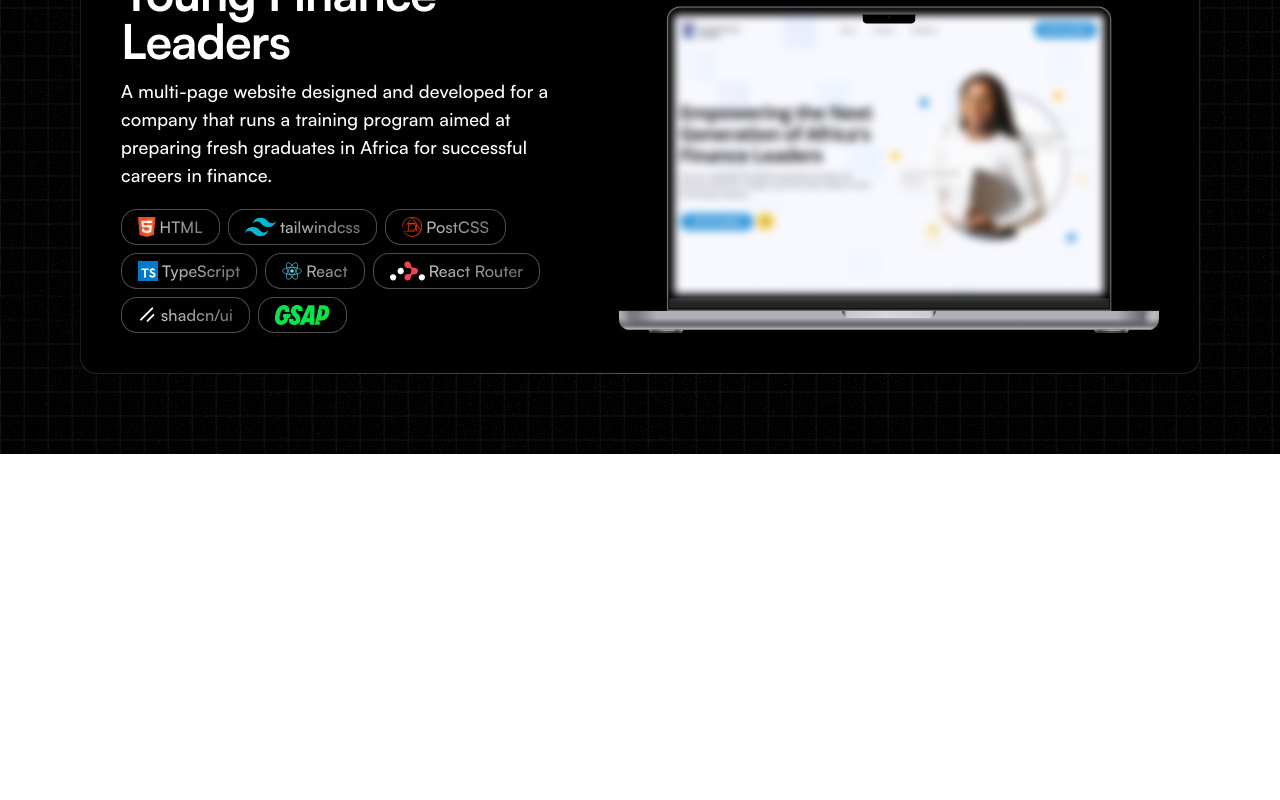
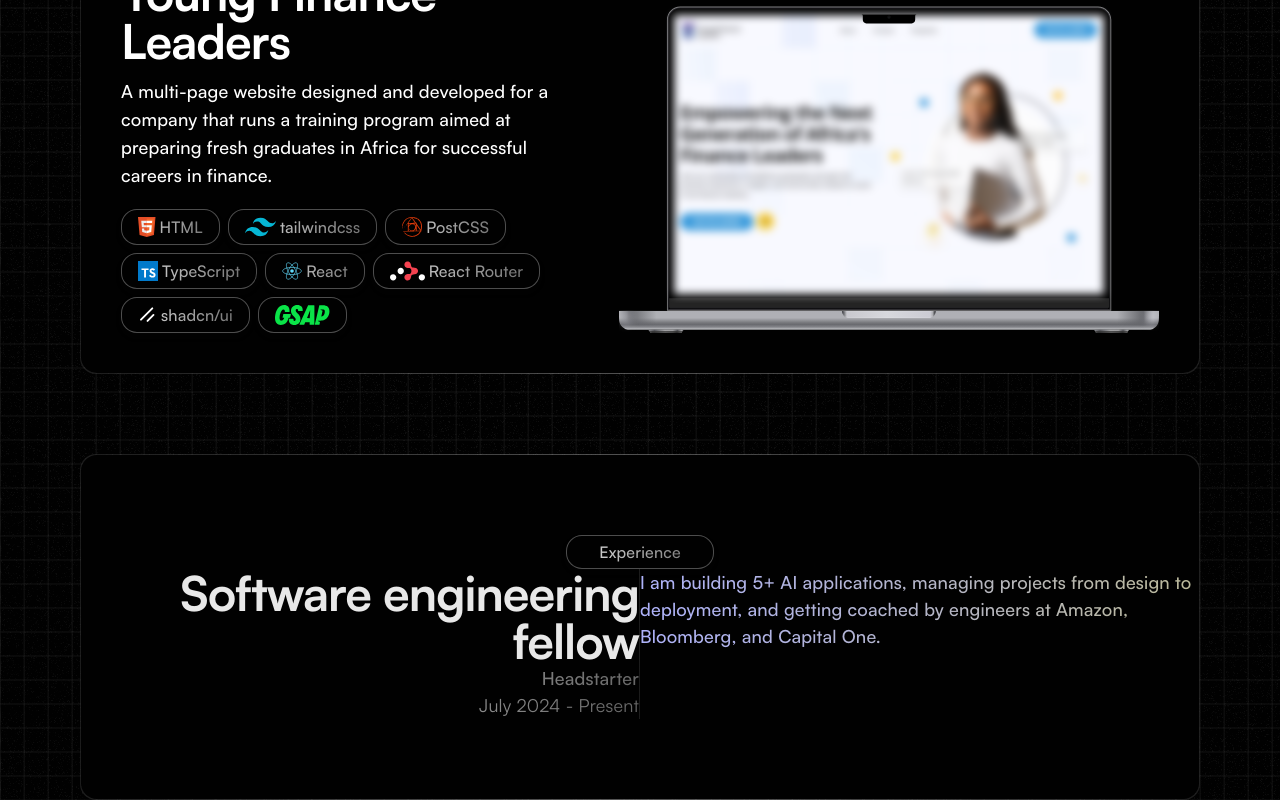
Before and after one commit to VriaA/portfolio, a React (Vite) app: page / in a window 1280 px wide. Shown: the part 4456-5256 px from the top of the page. Before the commit the page ends 4910 px from the top, so only its background shows below. Built offline with nearby package versions, Linux system fonts and the light colour scheme; a web font is replaced by a local one.

Commit message:
add experience section

```diff
--- a/src/App.tsx
+++ b/src/App.tsx
@@ -3,6 +3,7 @@ import Hero from "./components/Hero"
 import Skills from "./components/Skills"
 import AppContextProvider from "./contexts/AppContext"
 import Projects from "./components/Projects"
+import Experience from "./components/Experience"
 
 function App() {
 
@@ -15,6 +16,7 @@ function App() {
           <Hero />
           <Skills />
           <Projects />
+          <Experience />
         </main>
       </AppContextProvider>
     </div>
--- /dev/null
+++ b/src/components/Experience.tsx
@@ -0,0 +1,23 @@
+import SectionHeader from "./SectionHeader"
+
+export default function Experience(): JSX.Element {
+    return (
+        <section className="relative z-[2] bg-metallic-gradient p-[1px] rounded-2xl overflow-hidden">
+            <div className="flex flex-col items-center justify-center bg-black rounded-2xl py-10 md:py-20 px-0 ">
+                <SectionHeader text='Experience' />
+                <div>
+                    <div className="flex">
+                        <div className="w-1/2 text-right border-r metallic-border">
+                            <h3 className="text-[32px] lg:text-5xl font-satoshi font-bold !leading-none -tracking-[.02em] text-off-white">Software engineering fellow</h3>
+                            <p className="text-sm lg:text-lg font-satoshi font-medium !leading-[150%] tracking-[.01em] bg-metallic-text text-transparent bg-clip-text">Headstarter</p>
+                            <p className="text-sm lg:text-lg font-satoshi font-regular !leading-[150%] tracking-[.01em] bg-metallic-text text-transparent bg-clip-text">July 2024 - Present</p>
+                        </div>
+                        <div className="w-1/2">
+                            <p className="text-sm lg:text-lg font-satoshi font-medium !leading-[150%] tracking-[.01em] text-transparent bg-cta-primary bg-clip-text">I am building 5+ AI applications, managing projects from design to deployment, and getting coached by engineers at Amazon, Bloomberg, and Capital One.</p>
+                        </div>
+                    </div>
+                </div>
+            </div>
+        </section>
+    )
+}
```
